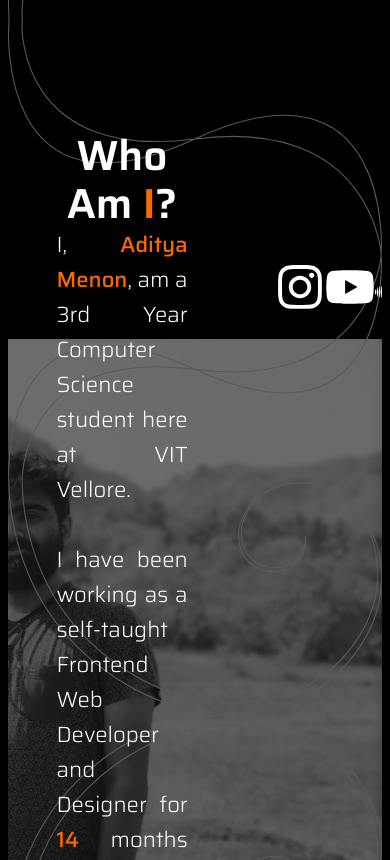
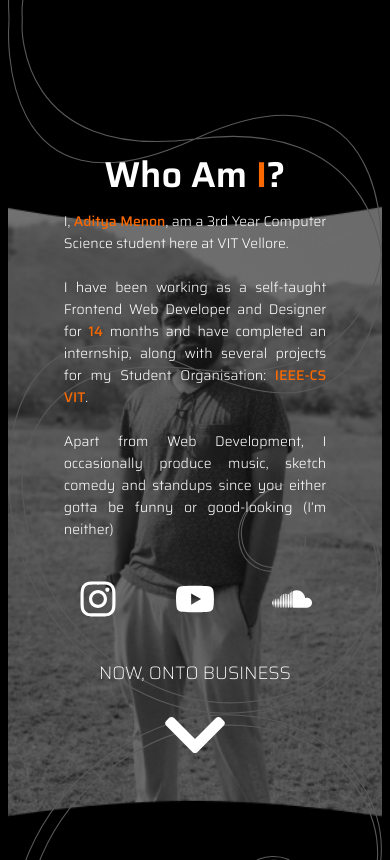
Before and after one commit to supraditya/portfolio, a Gatsby site: page / in a window 390 px wide. Shown: the part 680-1540 px from the top of the page. Built offline with nearby package versions, Linux system fonts and the light colour scheme; Gatsby itself is replaced by a stand-in of ours.

Commit message:
about fully responsive

```diff
--- a/src/components/About/About.js
+++ b/src/components/About/About.js
@@ -11,9 +11,26 @@ const About=()=>{
                 <p className={styles.whiteText}>
                 I, <span className={styles.orangeText}>Aditya Menon</span>, am a 3rd Year Computer Science student here at VIT Vellore.<br></br><br></br> I have been working as a self-taught Frontend Web Developer and Designer for <span className={styles.orangeText}>14</span> months and have completed an internship, along with several projects for my Student Organisation: <span className={styles.orangeText}>IEEE-CS VIT</span>.<br></br><br></br> Apart from Web Development, I occasionally produce music, sketch comedy and standups since you either gotta be funny or good-looking (I’m neither)
                 </p>
+                <div className={styles.iconDivMobile}>
+                    <a href="https://www.instagram.com/menon_aa_gaya/" target="_blank" rel="noreferrer">
+                        <span className={styles.icon}>
+                        <FaInstagram size="40px"/>
+                        </span>
+                    </a>
+                    <a href="https://www.youtube.com/channel/UC4J1TSccU4G_CriLC9eoAQw" target="_blank" rel="noreferrer">
+                        <span className={styles.icon}>
+                        <FaYoutube size="40px"/>
+                        </span>
+                    </a>
+                    <a href="https://soundcloud.com/p-r-y-m-e-v-i-l" target="_blank" rel="noreferrer">
+                        <span className={styles.icon}>
+                        <FaSoundcloud size="40px"/>
+                        </span>
+                    </a>
+                </div>
                 <div className={styles.chevDiv}>
                     <p className={styles.thinWhiteText}>NOW, ONTO BUSINESS</p>
-                    <button onClick={() => scrollTo('#skills')}><span className={styles.icon}><FaChevronDown size="70px"/></span></button>
+                    <button onClick={() => scrollTo('#skills')}><span className={styles.icon}><FaChevronDown/></span></button>
                 </div>
             </div>
             <div className={styles.aboutRight}>
--- a/src/components/About/About.module.css
+++ b/src/components/About/About.module.css
@@ -1,3 +1,74 @@
+@media only screen and (max-width: 1210px) {
+    .whiteTextHeader
+    {
+        font-size: 36px !important;
+    }
+    .whiteText
+    {
+        font-size: 18px !important;
+    }
+    .icon
+    {
+        font-size: 50px;
+    }
+}
+/* Till iphone 6/7/8 */
+@media only screen and (max-width: 1000px) {
+    /* .whiteTextHeader
+    {
+        font-size: 36px !important;
+    } */
+    .whiteText
+    {
+        padding-top: 5% !important;
+        /* font-size: 14px !important; */
+    }
+    .about
+    {
+        margin-top: 8%;
+        flex-direction: column !important;
+    }
+    .aboutRight
+    {
+        display: none !important;
+    }
+    .iconDivMobile
+    {
+        /* border: solid 1px white; */
+        padding-top: -2%;
+        display: flex !important;
+        align-items: center;
+        justify-content: space-around;
+    }
+    .aboutLeft
+    {
+        width: 100% !important;
+    }
+}
+@media only screen and (max-width: 500px) {
+    .whiteText
+    {
+        font-size: 14px !important;
+    }
+}
+
+/* For iphone 5 */
+@media only screen and (max-width: 360px){
+    .whiteText
+    {
+        padding-top: 2% !important;
+        font-size: 12px !important;
+    }
+    .thinWhiteText
+    {
+        font-size: 14px !important;
+    }
+    .icon
+    {
+        font-size: 45px !important;
+    }
+}
+
 .whiteTextHeader
 {
     color: #ffffff;
@@ -71,11 +142,13 @@
     margin-top: -2%;
     border: none;
     background: transparent;
+    /* font-size: 70px; */
 }
 .icon
 {
     transition: all 0.2s;
     color: #ffffff;
+    font-size: 70px;
 }
 .icon:hover
 {
@@ -102,3 +175,7 @@
     /* border: solid 1px green; */
     justify-content: space-between;
 }
+.iconDivMobile
+{
+    display: none;
+}
--- a/src/components/index.module.css
+++ b/src/components/index.module.css
@@ -1,9 +1,28 @@
 @import url('https://fonts.googleapis.com/css2?family=Saira:wght@200;300;500;600;800&display=swap');
+@media only screen and (max-width: 1200px)
+{
+    .main
+    {
+        background-size: contain, 80vh !important;
+        background-position-y: 0%, 19.5% !important;
+    }
+}
+@media only screen and (max-width: 1000px)
+{
+    .main
+    {
+        background-image: url("../assets/spiral.svg"), url("../assets/self-mobile.png") !important;
+        background-size: contain, 60vh !important;
+        background-position-x: 50%,50% !important;
+        background-position-y: 0%,19.5% !important;
+    }
+}
 @media only screen and (max-width: 950px)
 {
     .main
     {
         background-repeat: repeat-y, no-repeat !important;
+        /* background-size: contain, 65vh !important; */
     }
 }
 
```
Also changed, not shown: src/assets/self-mobile.png (added).
